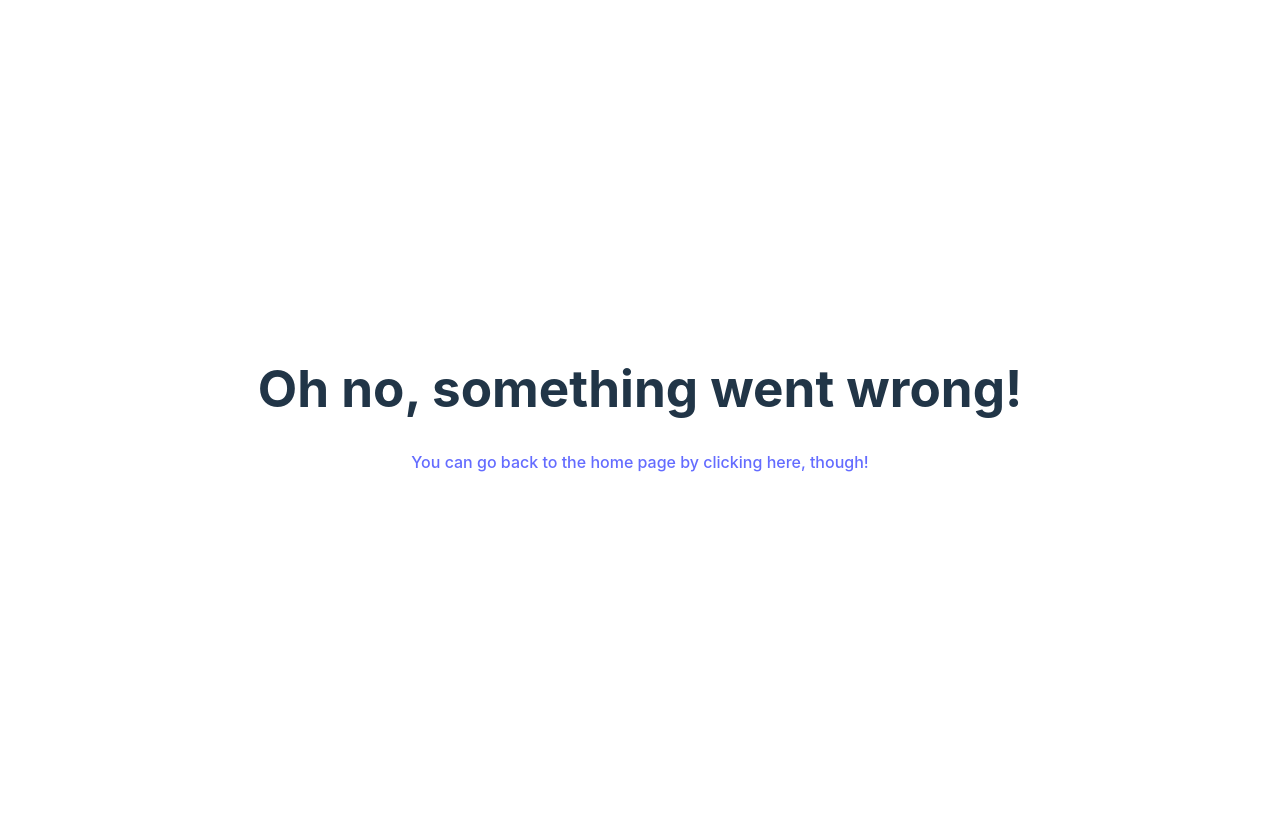
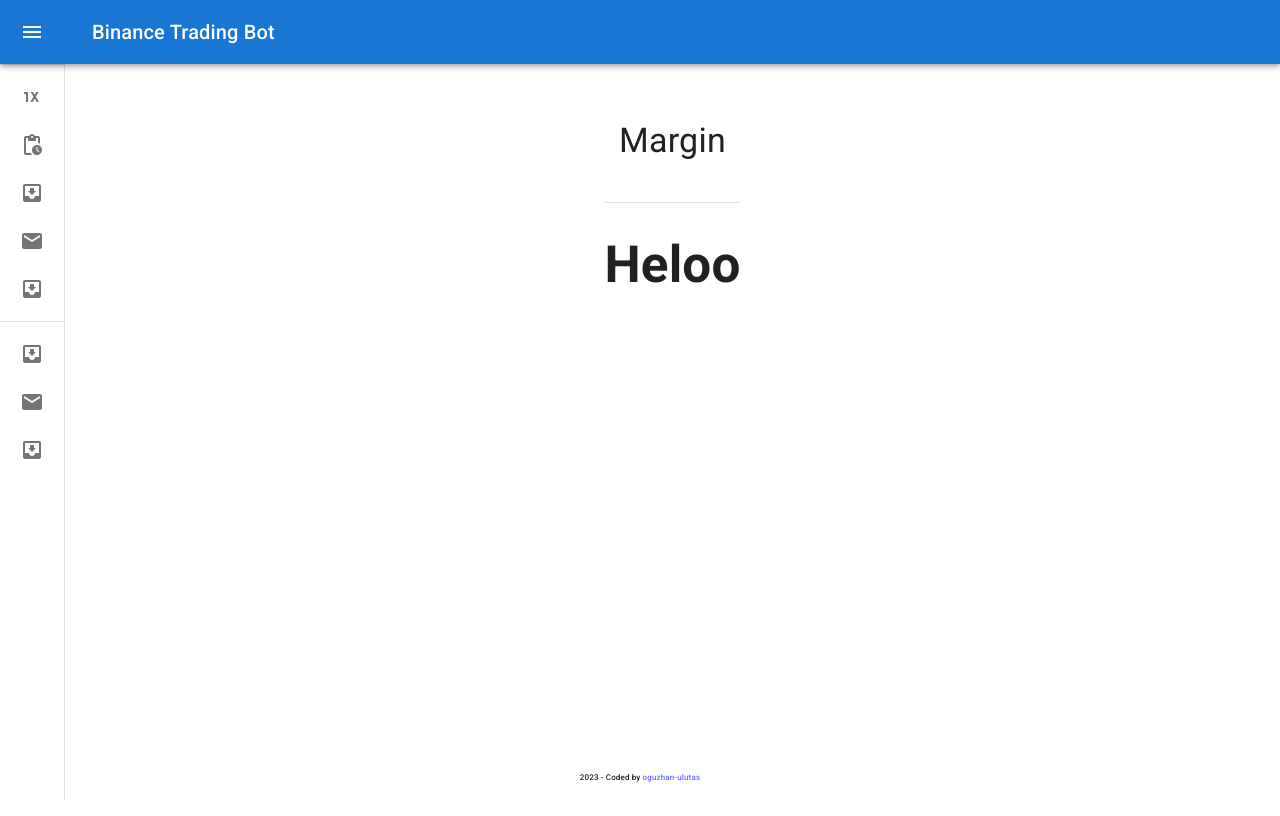
Before and after one commit to oguzhan-ulutas/binance-trading-bot, a React (Vite) app in the folder client/: page /order in a window 1280 px wide. Built offline with nearby package versions, Linux system fonts and the light colour scheme; no server answers.

Commit message:
Orginise routes

```diff
--- a/client/src/components/02-body/Body.jsx
+++ b/client/src/components/01-home/Body.jsx
@@ -19,9 +19,12 @@ import ListItemText from "@mui/material/ListItemText";
 import InboxIcon from "@mui/icons-material/MoveToInbox";
 import MailIcon from "@mui/icons-material/Mail";
 import TimesTwoMobiledataIcon from "@mui/icons-material/TimesOneMobiledata";
+import PendingActionsIcon from "@mui/icons-material/PendingActions";
 
-import Balance from "./Balance";
-import AssetsTable from "./AssetsTable";
+import Balance from "../02-margin/Balance";
+import AssetsTable from "../02-margin/AssetsTable";
+
+import { Outlet, Link } from "react-router-dom";
 
 const drawerWidth = 240;
 
@@ -136,6 +139,8 @@ export default function MiniDrawer() {
         </DrawerHeader>
         <Divider />
         <List>
+          {/* MARGIN*/}
+          <Link to="/">
             <ListItem disablePadding sx={{ display: "block" }}>
               <ListItemButton
                 sx={{
@@ -153,9 +158,40 @@ export default function MiniDrawer() {
                 >
                   <TimesTwoMobiledataIcon />
                 </ListItemIcon>
-              <ListItemText primary={"Margin"} sx={{ opacity: open ? 1 : 0 }} />
+                <ListItemText
+                  primary={"Margin"}
+                  sx={{ opacity: open ? 1 : 0 }}
+                />
               </ListItemButton>
             </ListItem>
+          </Link>
+
+          {/* ORDER */}
+          <Link to="/order">
+            <ListItem disablePadding sx={{ display: "block" }}>
+              <ListItemButton
+                sx={{
+                  minHeight: 48,
+                  justifyContent: open ? "initial" : "center",
+                  px: 2.5,
+                }}
+              >
+                <ListItemIcon
+                  sx={{
+                    minWidth: 0,
+                    mr: open ? 3 : "auto",
+                    justifyContent: "center",
+                  }}
+                >
+                  <PendingActionsIcon />
+                </ListItemIcon>
+                <ListItemText
+                  primary={"Order"}
+                  sx={{ opacity: open ? 1 : 0 }}
+                />
+              </ListItemButton>
+            </ListItem>
+          </Link>
 
           {["Starred", "Send email", "Drafts"].map((text, index) => (
             <ListItem key={text} disablePadding sx={{ display: "block" }}>
@@ -210,7 +246,7 @@ export default function MiniDrawer() {
         <DrawerHeader />
         <Balance />
         <Divider />
-        <AssetsTable />
+        <Outlet />
       </Box>
     </Box>
   );
--- a/client/src/components/01-home/Home.jsx
+++ b/client/src/components/01-home/Home.jsx
@@ -2,7 +2,7 @@ import { useEffect, useState, useContext } from "react";
 
 import Footer from "./Footer";
 import { BotContext } from "../BotContext";
-import Body from "../02-body/Body";
+import Body from "./Body";
 import "./Home.css";
 
 const Home = () => {
--- /dev/null
+++ b/client/src/components/03-order/Order.jsx
@@ -0,0 +1,5 @@
+const Order = () => {
+  return <h1>Heloo</h1>;
+};
+
+export default Order;
--- a/client/src/components/Router.jsx
+++ b/client/src/components/Router.jsx
@@ -2,6 +2,8 @@ import { createBrowserRouter, RouterProvider } from "react-router-dom";
 
 import Home from "./01-home/Home";
 import ErrorPage from "./ErrorPage";
+import AssetsTable from "./02-margin/AssetsTable";
+import Order from "./03-order/Order";
 
 const Router = () => {
   const router = createBrowserRouter([
@@ -9,6 +11,10 @@ const Router = () => {
       path: "/",
       element: <Home />,
       errorElement: <ErrorPage />,
+      children: [
+        { index: true, element: <AssetsTable /> },
+        { path: "order", element: <Order /> },
+      ],
     },
   ]);
   return <RouterProvider router={router} />;
```
Also changed, not shown: client/src/components/02-margin/AssetsTable.jsx (renamed from client/src/components/02-body/AssetsTable.jsx), client/src/components/02-margin/Balance.css (renamed from client/src/components/02-body/Balance.css), client/src/components/02-margin/Balance.jsx (renamed from client/src/components/02-body/Balance.jsx). Lines whose indentation alone changed are shown as unchanged.
